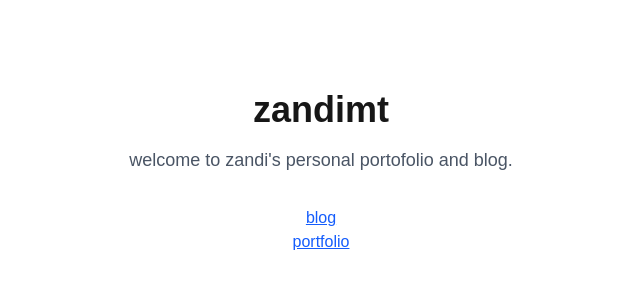
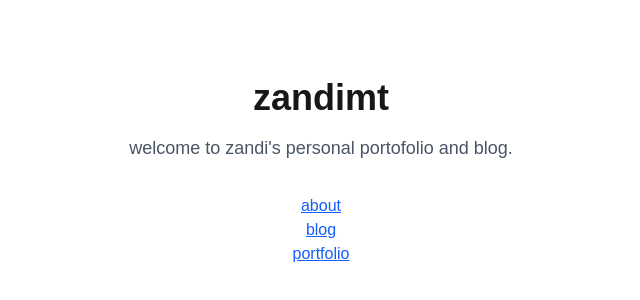
Before and after one commit to zandimt/zandimtmain, a Next.js app: page / in a window 1280 px wide. Shown: the part 228-528 px from the top of the page, without its empty margins (319-959 px from the left). Built offline with nearby package versions, Linux system fonts and the light colour scheme.

Commit message:
modify layout

```diff
--- a/src/app/layout.tsx
+++ b/src/app/layout.tsx
@@ -1,6 +1,6 @@
 import type { Metadata } from "next";
-// import { Analytics } from "@vercel/analytics/react";
-//import { SpeedInsights } from "@vercel/speed-insights/next";
+import { Analytics } from "@vercel/analytics/react";
+import { SpeedInsights } from "@vercel/speed-insights/next";
 import { Geist, Geist_Mono } from "next/font/google";
 import "./globals.css";
 
--- a/src/app/page.tsx
+++ b/src/app/page.tsx
@@ -5,6 +5,12 @@ export default function Home() {
     <main className="min-h-screen flex flex-col items-center justify-center px-4">
       <h1 className="text-4xl font-bold mb-4">zandimt</h1>
       <p className="text-lg text-gray-600 dark:text-gray-300 mb-8">welcome to zandi&apos;s personal portofolio and blog.</p>
+      <Link
+        href="/about"
+        className="text-blue-600 dark:text-gray-200 underline hover:text-gray-600 dark:hover:text-gray-400 transition"
+      >
+        about
+      </Link>
       <Link
         href="/blog"
         className="text-blue-600 dark:text-gray-200 underline hover:text-gray-600 dark:hover:text-gray-400 transition"
@@ -17,6 +23,7 @@ export default function Home() {
       >
         portfolio
       </Link>
+
     </main>
   );
 }
```
